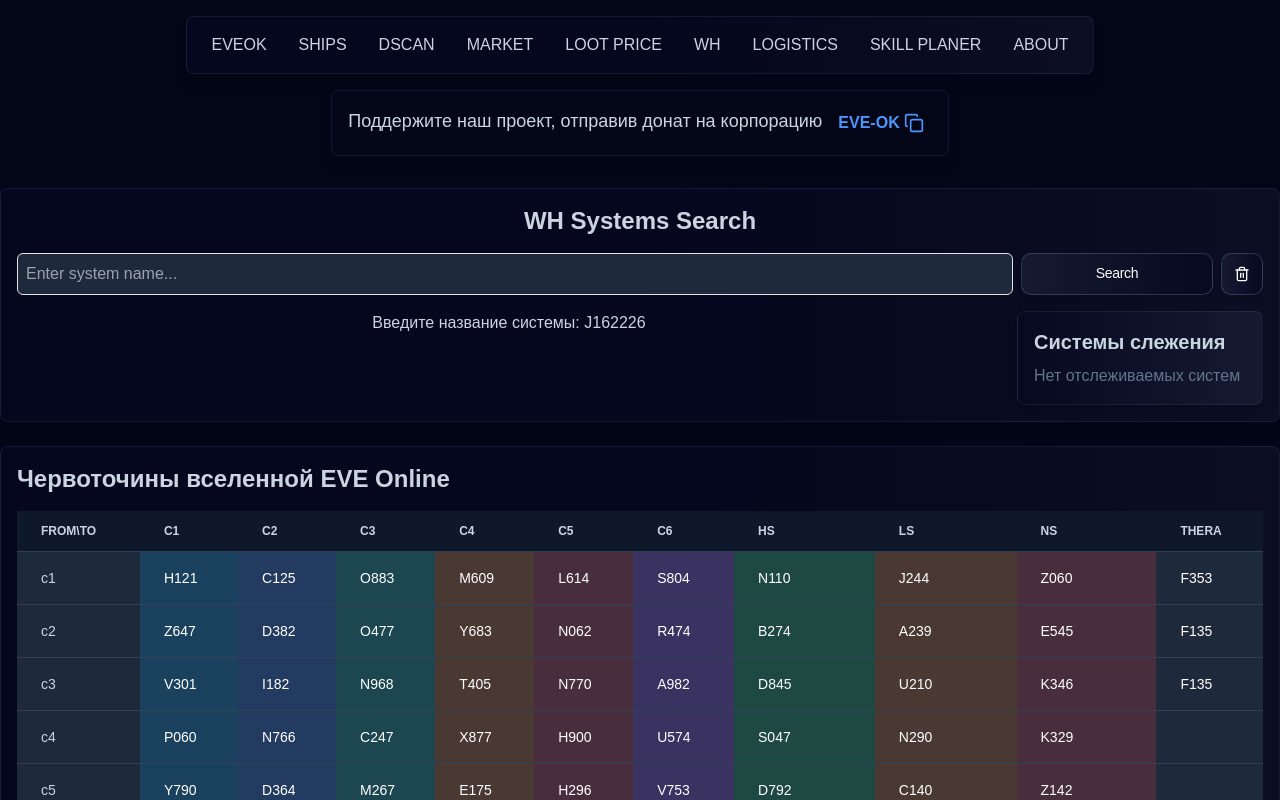
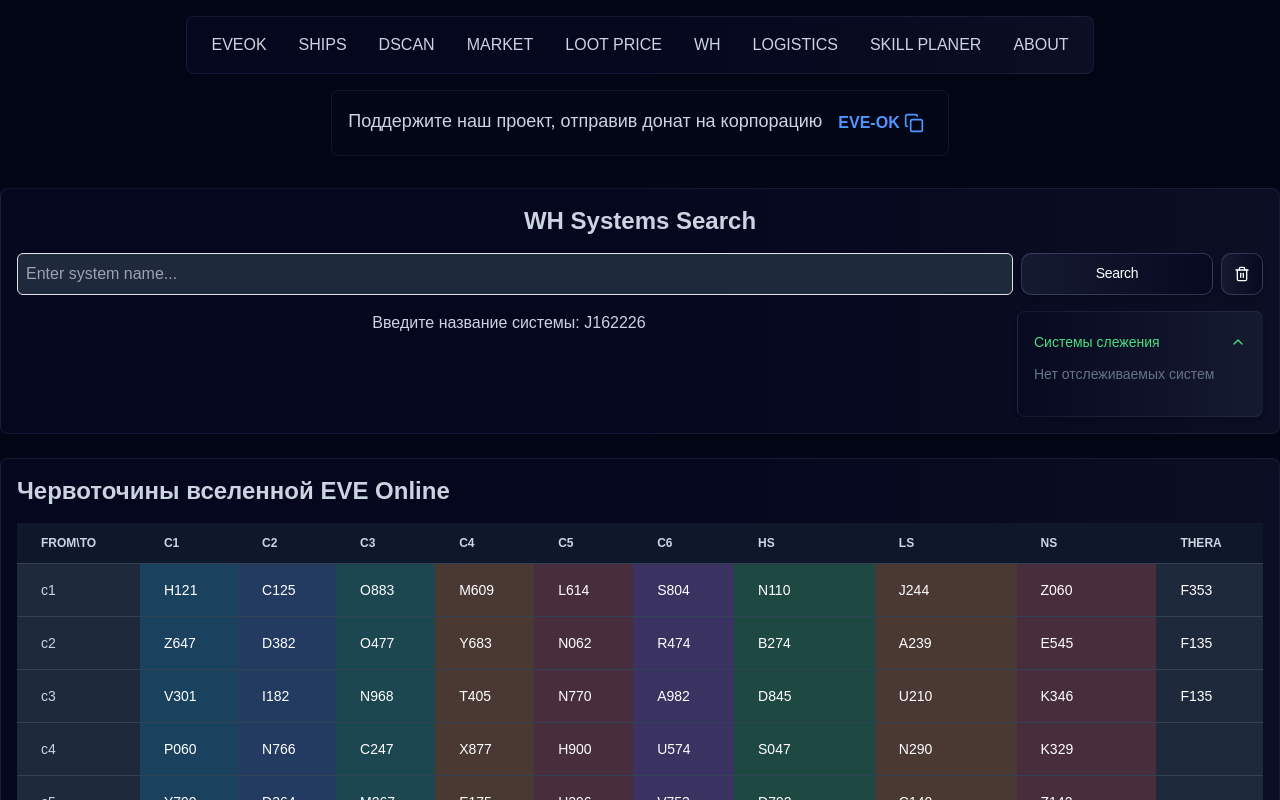
Before and after one commit to kojsok/eveok, a Next.js app: page /wh in a window 1280 px wide. Shown: the top 800 px of the page. Built offline with nearby package versions, Linux system fonts and the light colour scheme.

Commit message:
add accardeon in wh page and search enter

```diff
--- a/src/components/TrackedSystemsWH.tsx
+++ b/src/components/TrackedSystemsWH.tsx
@@ -1,6 +1,12 @@
 "use client";
 
 import { Trash2 } from "lucide-react";
+import {
+  Accordion,
+  AccordionContent,
+  AccordionItem,
+  AccordionTrigger,
+} from "@/components/ui/accordion"
 
 interface TrackedSystem {
   system: string;
@@ -49,7 +55,12 @@ export default function TrackedSystems({ trackedSystems, setTrackedSystems, onSy
 
   return (
     <div className="mt-0 p-4 bg-gradient-to-r from-[#06091F] to-[#161A31] border border-[rgba(105,113,162,0.16)] rounded-lg shadow-md">
-      <h2 className="text-xl font-bold text-slate-300">Системы слежения</h2>
+
+      <Accordion type="multiple" defaultValue={["item-1"]} className="w-full border-b-0 pb-0 py-0">
+        <AccordionItem value="item-1" className="border-b-0 pb-0 py-0">
+          <AccordionTrigger className="flex py-1 justify-between items-center text-green-400 font-medium text-sm hover:no-underline">Системы слежения</AccordionTrigger>
+          <AccordionContent>
+          {/* <h2 className="text-xl font-bold text-slate-300">Системы слежения</h2> */}
       <div className="mt-2 space-y-2">
         {trackedSystems.length > 0 ? (
           trackedSystems.map((system, index) => (
@@ -107,6 +118,12 @@ export default function TrackedSystems({ trackedSystems, setTrackedSystems, onSy
           <p className="text-slate-500">Нет отслеживаемых систем</p>
         )}
       </div>
+          </AccordionContent>
+        </AccordionItem>
+      </Accordion>
+
+
+
     </div>
   );
 }
--- a/src/components/WHSystems.tsx
+++ b/src/components/WHSystems.tsx
@@ -203,9 +203,45 @@ export default function WHSystems() {
     }
   };
 
+  // const handleSearch = async () => {
+  //   // Очистка строки от пробелов и проверка на пустую строку
+  //   const trimmedQuery = query.trim();
+  //   if (!trimmedQuery) {
+  //     setError("Система не найдена. Введите название системы в формате JXXXXXX или сообщите нам об ошибке.");
+  //     setSystems([]);
+  //     return;
+  //   }
+
+  //   setLoading(true);
+  //   setError(null);
+
+  //   try {
+  //     const response = await fetch(`/api/wh-systems?query=${encodeURIComponent(trimmedQuery.toLowerCase())}`);
+  //     if (!response.ok) {
+  //       throw new Error("Failed to fetch data");
+  //     }
+  //     const data: WormholeSystem[] = await response.json();
+  //     if (data.length === 0) {
+  //       setError("Система не найдена.");
+  //     } else {
+  //       setSystems(data);
+  //       setError(null);
+  //     }
+  //   } catch (error) {
+  //     console.error("Error fetching systems:", error);
+  //     setError("Произошла ошибка при поиске.");
+  //   } finally {
+  //     setLoading(false);
+  //   }
+  // };
+
+  // Функция для очистки данных
+
   const handleSearch = async () => {
-    // Очистка строки от пробелов и проверка на пустую строку
-    const trimmedQuery = query.trim();
+    // Удаляем символ '*' из строки запроса
+    const trimmedQuery = query.replace(/\*/g, '').trim(); // Убираем '*' и лишние пробелы
+
+    // Проверка на пустую строку
     if (!trimmedQuery) {
       setError("Система не найдена. Введите название системы в формате JXXXXXX или сообщите нам об ошибке.");
       setSystems([]);
@@ -235,7 +271,6 @@ export default function WHSystems() {
     }
   };
 
-  // Функция для очистки данных
   const handleClear = () => {
     setQuery(""); // Очищаем поле ввода
     setSystems([]); // Удаляем найденные системы
@@ -275,6 +310,12 @@ export default function WHSystems() {
           type="text"
           value={query}
           onChange={(e) => setQuery(e.target.value)}
+          // добавляем ввод по ентер
+          onKeyDown={(e) => {
+            if (e.key === 'Enter') {
+              handleSearch();
+            }
+          }}
           placeholder="Enter system name..."
           className="w-full p-2 border rounded-md focus:outline-none focus:ring-1 focus:ring-blue-500 bg-slate-800 text-slate-300"
         />
```
